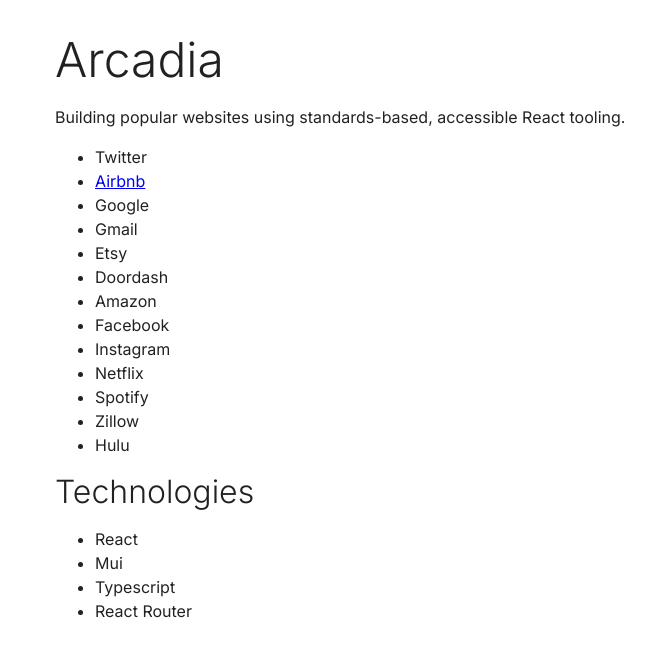
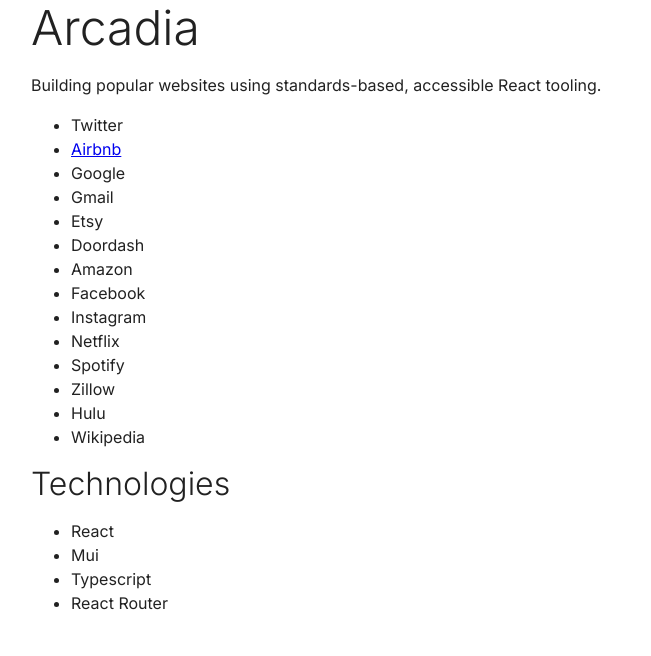
Before and after one commit to sernstberger/arcadia, a React (Create React App) app: page / in a window 1280 px wide. Shown: the top 656 px of the page, without its empty margins (33-684 px from the left). Built offline with nearby package versions, Linux system fonts and the light colour scheme.

Commit message:
added listings component with pagination

```diff
--- a/src/apps/airbnb/index.tsx
+++ b/src/apps/airbnb/index.tsx
@@ -1,20 +1,11 @@
-import { Grid, Typography } from "@mui/material";
-import ListingItem from "../../components/ListingItem";
+import { Typography } from "@mui/material";
+import Listings from "../../components/Listings";
 
 const Airbnb = () => {
   return (
     <div>
       <Typography>This looks exactly like Airbnb.</Typography>
-      <Grid container spacing={3}>
-        <Grid item xs={12} sm={6} md={4}>
-          <ListingItem
-            title="title goes here"
-            details="details go here"
-            image="https://images.unsplash.com/photo-1643061493163-e50ef8dec4cd?ixlib=rb-1.2.1&ixid=MnwxMjA3fDB8MHxwaG90by1wYWdlfHx8fGVufDB8fHx8&auto=format&fit=crop&w=3024&q=80"
-            href="/"
-          />
-        </Grid>
-      </Grid>
+      <Listings listingItems={[1, 2, 3, 4, 5, 6, 7, 8, 9, 10, 11, 12]} />
     </div>
   );
 };
--- /dev/null
+++ b/src/components/Listings/index.tsx
@@ -0,0 +1,27 @@
+import { Grid, Pagination, Typography } from "@mui/material";
+import ListingItem from "../../components/ListingItem";
+
+const Listings = ({ listingItems }: any) => {
+  return (
+    <>
+      <Grid container spacing={3}>
+        {listingItems.map((listing: any) => {
+          return (
+            <Grid item xs={12} sm={6} md={4}>
+              <ListingItem
+                key={listing}
+                title="title goes here"
+                details="details go here"
+                image="https://images.unsplash.com/photo-1643061493163-e50ef8dec4cd?ixlib=rb-1.2.1&ixid=MnwxMjA3fDB8MHxwaG90by1wYWdlfHx8fGVufDB8fHx8&auto=format&fit=crop&w=3024&q=80"
+                href="/"
+              />
+            </Grid>
+          );
+        })}
+      </Grid>
+      <Pagination count={10} />
+    </>
+  );
+};
+
+export default Listings;
--- a/src/pages/Home/index.tsx
+++ b/src/pages/Home/index.tsx
@@ -1,13 +1,10 @@
 import * as React from "react";
 import { Link } from "react-router-dom";
-import Container from "@mui/material/Container";
 import Typography from "@mui/material/Typography";
-import Box from "@mui/material/Box";
 
 const Home = () => {
   return (
-    <Container maxWidth="lg">
-      <Box sx={{ my: 4 }}>
+    <div>
       <Typography variant="h1" gutterBottom>
         Arcadia
       </Typography>
@@ -31,6 +28,7 @@
         <li>Spotify</li>
         <li>Zillow</li>
         <li>Hulu</li>
+        <li>Wikipedia</li>
       </ul>
       <Typography variant="h2" gutterBottom>
         Technologies
@@ -45,8 +43,7 @@
         <li>React Router</li>
         {/* <li>React Hook Form</li> */}
       </ul>
-      </Box>
-    </Container>
+    </div>
   );
 };
 
```
Lines whose indentation alone changed are shown as unchanged.
